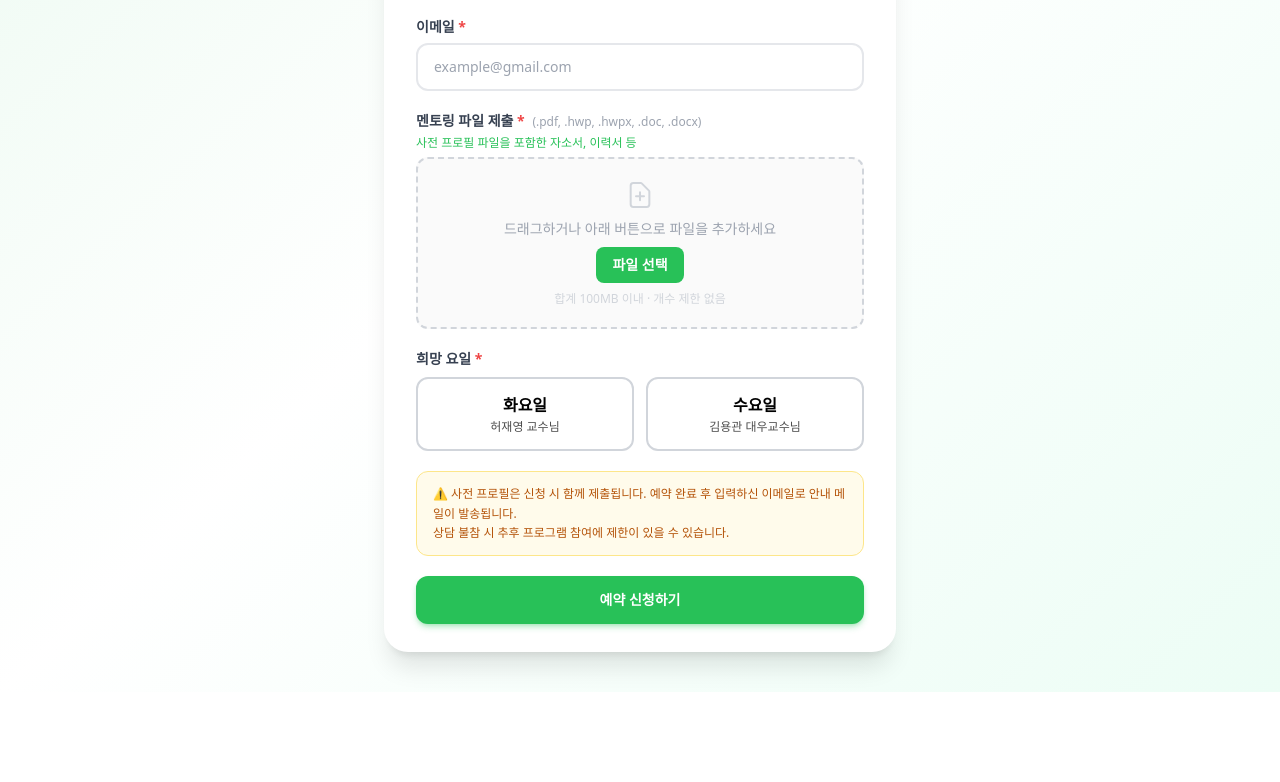
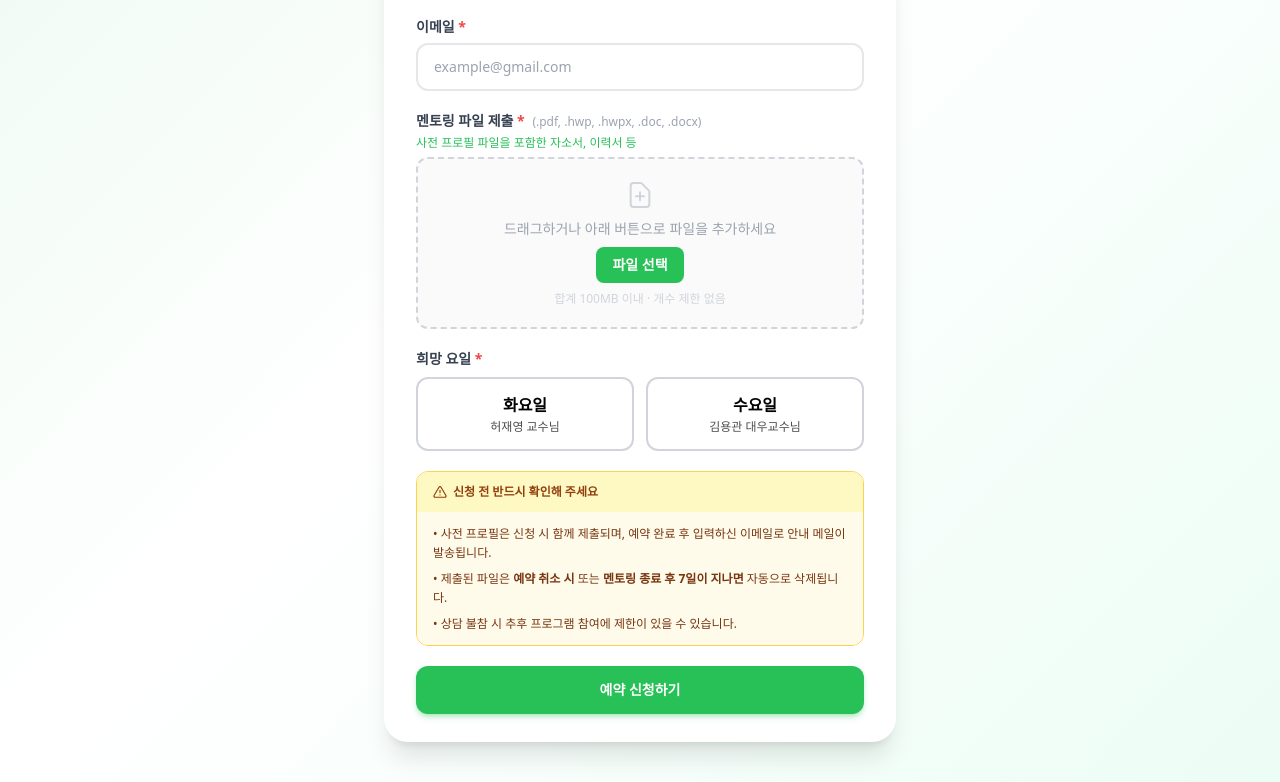
Before and after one commit to sejongbne35thseed/bizacademy, a plain HTML site: page index.html in a window 1280 px wide. Shown: the part 519-1301 px from the top of the page. Before the commit the page ends 1211 px from the top, so only its background shows below. Drawn offline with nearby package versions, Linux system fonts and the light colour scheme.

Commit message:
index.html 05.12.008

```diff
--- a/index.html
+++ b/index.html
@@ -217,9 +217,21 @@
         </div>
 
         <!-- 안내 -->
-        <div class="bg-amber-50 border border-amber-200 rounded-xl px-4 py-3 text-xs text-amber-700 leading-relaxed">
-          ⚠️ 사전 프로필은 신청 시 함께 제출됩니다. 예약 완료 후 입력하신 이메일로 안내 메일이 발송됩니다.<br>
-          상담 불참 시 추후 프로그램 참여에 제한이 있을 수 있습니다.
+        <div class="rounded-xl text-xs leading-relaxed overflow-hidden" style="border:1.5px solid #FCD34D;">
+          <!-- 제목 바 -->
+          <div class="flex items-center gap-1.5 px-4 py-2.5" style="background:#FEF9C3;">
+            <svg class="w-3.5 h-3.5 shrink-0" style="color:#92400E;" fill="none" stroke="currentColor" viewBox="0 0 24 24">
+              <path stroke-linecap="round" stroke-linejoin="round" stroke-width="2"
+                d="M12 9v4m0 4h.01M10.29 3.86L1.82 18a2 2 0 001.71 3h16.94a2 2 0 001.71-3L13.71 3.86a2 2 0 00-3.42 0z"/>
+            </svg>
+            <span class="font-bold" style="color:#92400E;">신청 전 반드시 확인해 주세요</span>
+          </div>
+          <!-- 내용 -->
+          <div class="px-4 py-3 space-y-1.5" style="background:#FFFBEB; color:#78350F;">
+            <p>• 사전 프로필은 신청 시 함께 제출되며, 예약 완료 후 입력하신 이메일로 안내 메일이 발송됩니다.</p>
+            <p>• 제출된 파일은 <b>예약 취소 시</b> 또는 <b>멘토링 종료 후 7일이 지나면</b> 자동으로 삭제됩니다.</p>
+            <p>• 상담 불참 시 추후 프로그램 참여에 제한이 있을 수 있습니다.</p>
+          </div>
         </div>
 
         <button id="submitBtn" type="submit"
```
